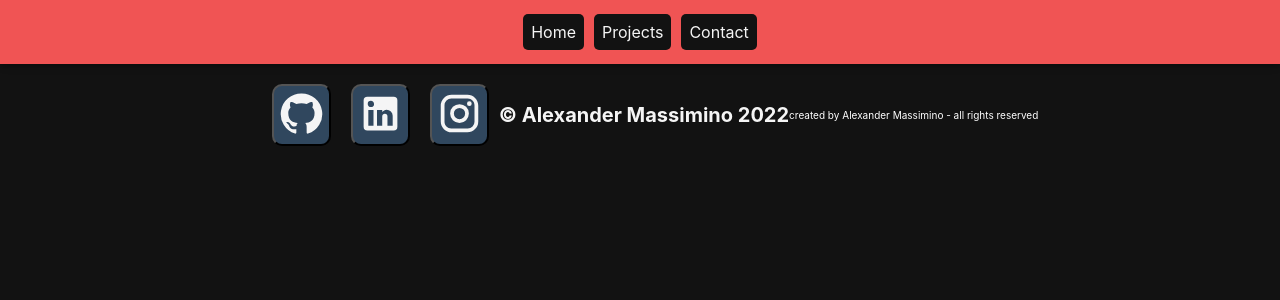
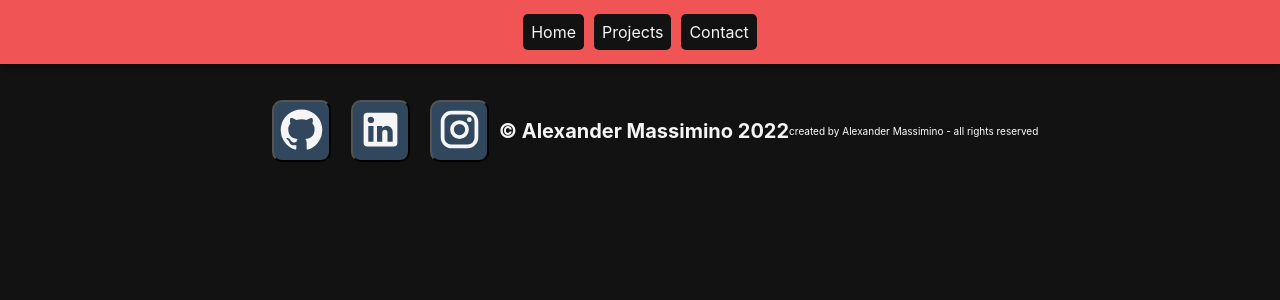
Before and after one commit to alexmassimino9/Portfolio, a React (Create React App) app: page / in a window 1280 px wide. Shown: the top 300 px of the page. Built offline with nearby package versions, Linux system fonts and the light colour scheme; a web font is replaced by a local one.

Commit message:
make navbar sticky

```diff
--- a/src/components/Navigation/navbar.js
+++ b/src/components/Navigation/navbar.js
@@ -3,11 +3,12 @@ import AppBar from "@mui/material/AppBar";
 
 import { Toolbar } from "@mui/material";
 import { Link } from "react-router-dom";
+import { Container } from "@mui/system";
 
 const Navbar = () => {
   const pages = ["Projects", "Contact"];
   return (
-    <AppBar position="sticky">
+    <AppBar>
       <Toolbar className="navbar">
         <Link to="/portfolio/" className="link">
           Home
--- a/src/styles/App.css
+++ b/src/styles/App.css
@@ -28,14 +28,17 @@
     }
 
 }
+*{
+    overflow-x: hidden;
 
+}
 html{
  background-color: var(--black);
  font-family: 'Edu VIC WA NT Beginner', cursive;
 
 }
-*{
-    overflow-x: hidden;
+body{
+    margin-top: 10vh;
 }
 a{
     text-decoration: none;
```
